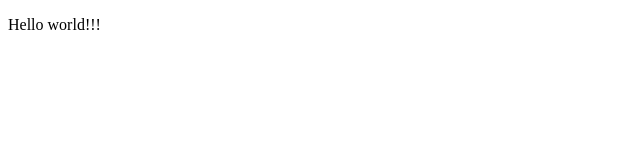
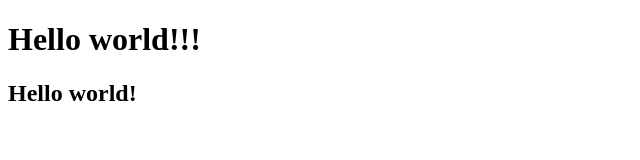
Before and after one commit to alexander-pimenov/project_js, a plain HTML site: page index.html in a window 1280 px wide. Shown: the whole page, without its empty margins (0-640 px from the left). Drawn offline with Linux system fonts and the light colour scheme.

Commit message:
index.htm mode

```diff
--- a/index.html
+++ b/index.html
@@ -6,7 +6,8 @@
     <title>Document</title>
 </head>
 <body>
-    <p>Hello world!!!</p>
+    <h1>Hello world!!!</h1>
+    <h2>Hello world!</h2>
     <!-- <script>
         alert(1);
     </script> -->
```
